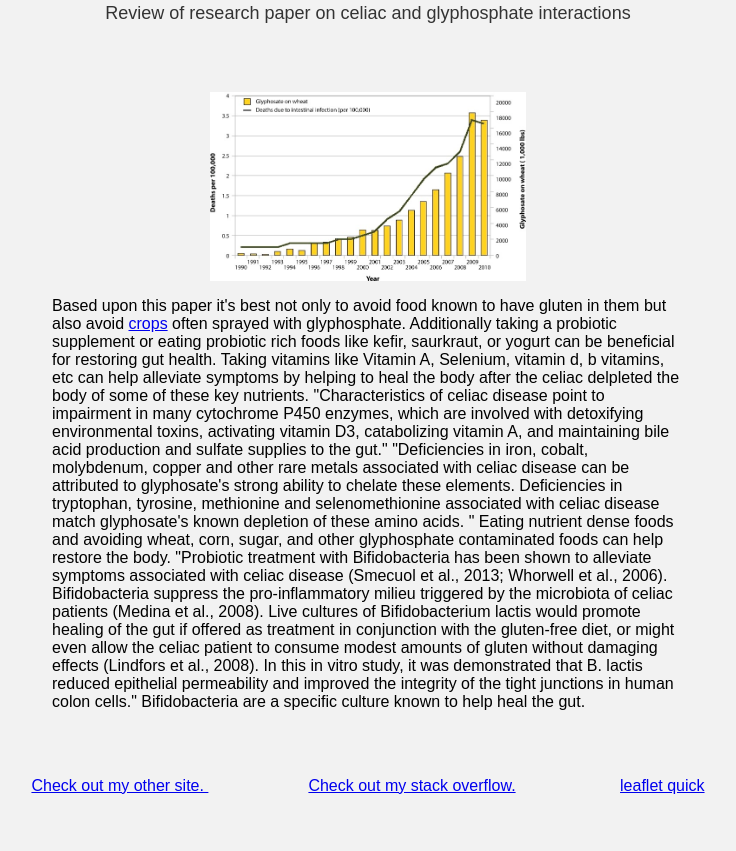
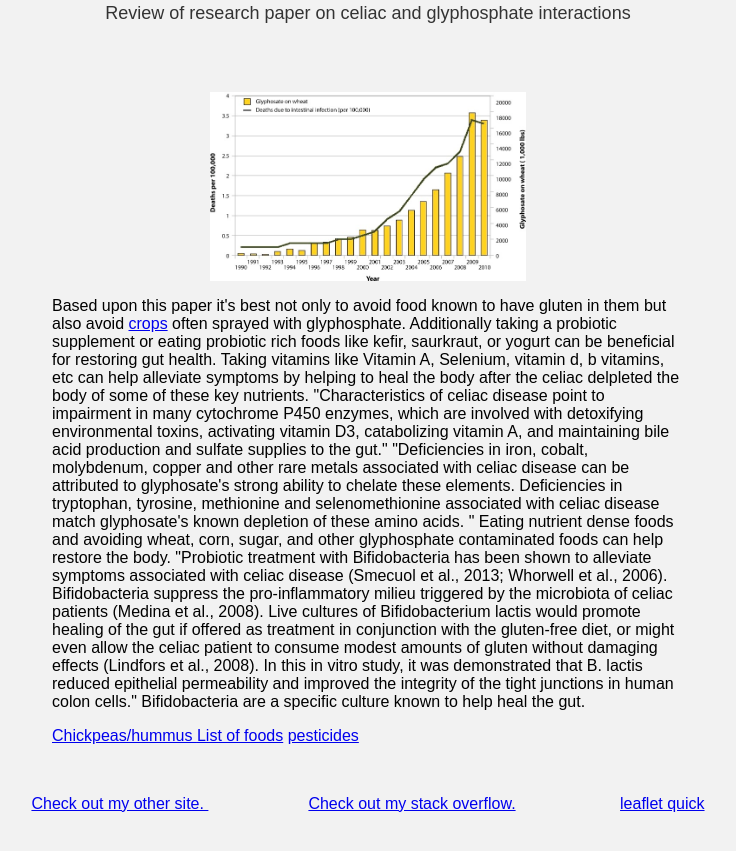
Before and after one commit to borosilicate/borosilicate.github.io, a plain HTML site: page celiac.html in a window 1280 px wide. Shown: the part 145-996 px from the top of the page, without its empty margins (272-1008 px from the left). Drawn offline with Linux system fonts and the light colour scheme.

Commit message:
commit html changes

```diff
--- a/celiac.html
+++ b/celiac.html
@@ -85,7 +85,9 @@
                 In this in vitro study, it was demonstrated that B. lactis reduced epithelial permeability and improved the integrity of the tight junctions in human colon cells."
                 Bifidobacteria are a specific culture known to help heal the gut.
             </p>
-
+            <a href="https://www.ewg.org/research/glyphosate-hummus"> Chickpeas/hummus </a>
+            <a href="https://www.sciencedirect.com/science/article/am/pii/S0956713519302919"> List of foods</a>
+            <a href="https://foe.org/food-testing-results/"> pesticides </a>
         </div>
   </body>
   <meta charset="UTF-8">
```
Also changed, not shown: health.html (+2 -2 lines).
